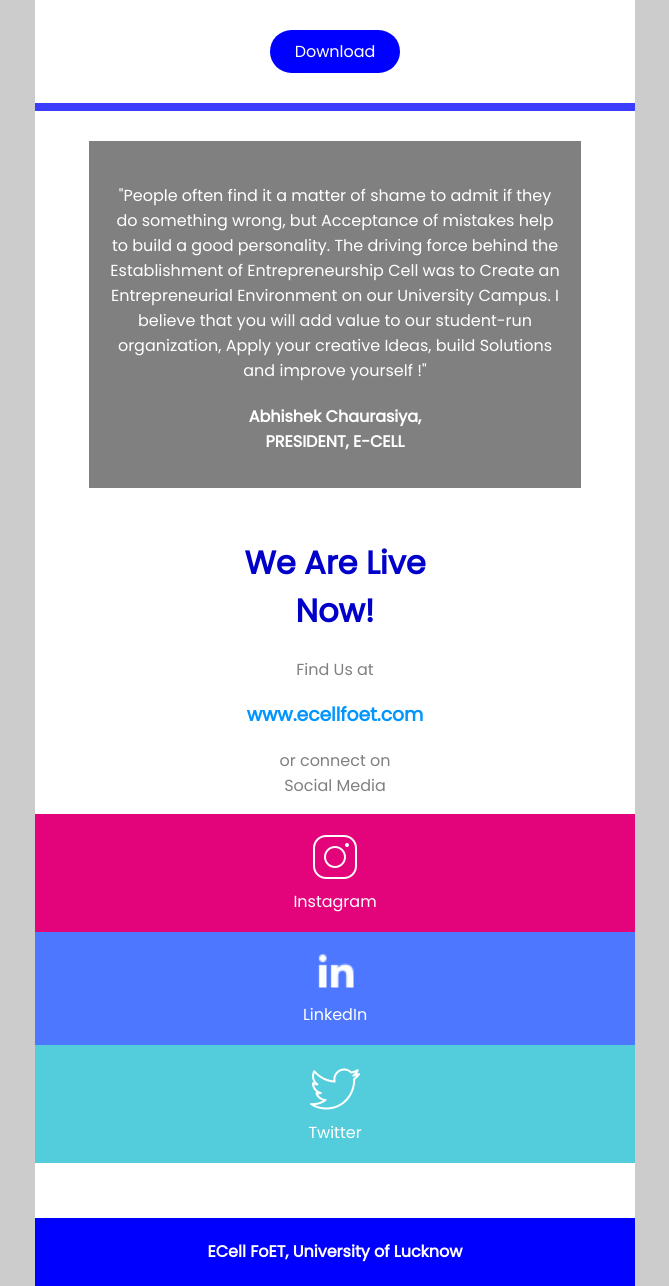
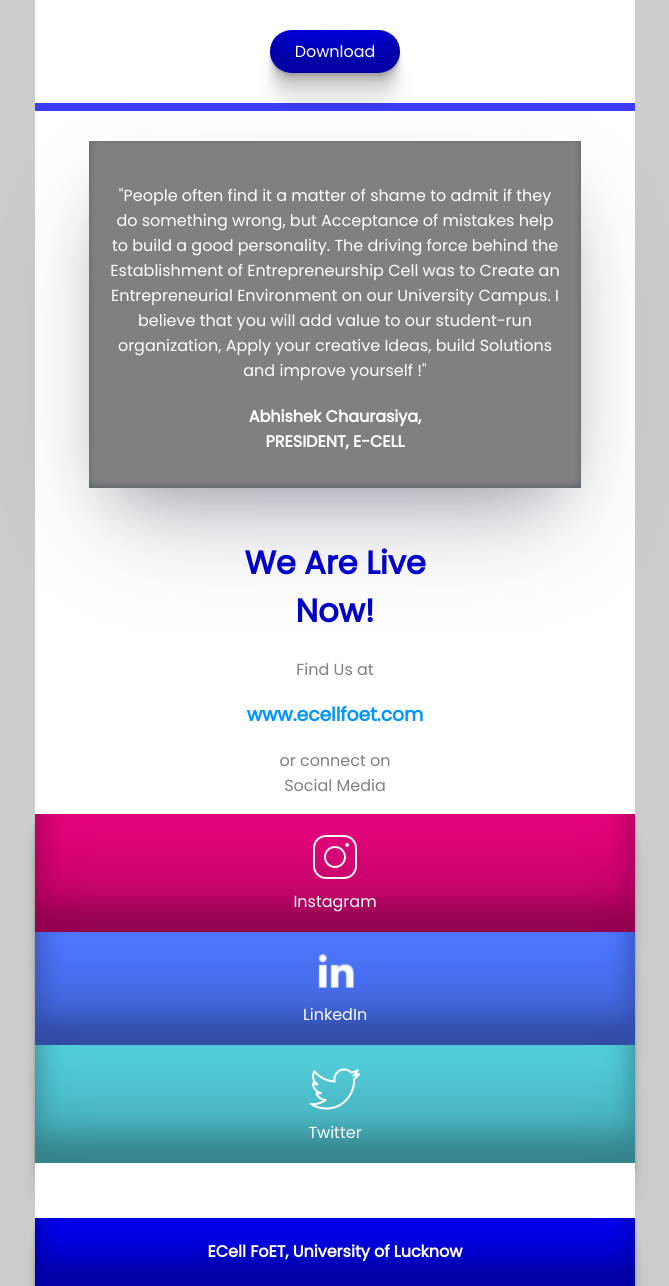
Before and after one commit to Kritikasingh2004/email-temp, a plain HTML site: page index.html in a window 1280 px wide. Shown: the part 610-1896 px from the top of the page, without its empty margins (305-974 px from the left). Drawn offline with Linux system fonts and the light colour scheme.

Commit message:
Update index.html

```diff
--- a/index.html
+++ b/index.html
@@ -41,6 +41,13 @@
         .social{
             margin: 0;
         }
+        .box1{
+            box-shadow: rgba(50, 50, 93, 0.25) 0px 50px 100px -20px, rgba(0, 0, 0, 0.3) 0px 30px 60px -30px, rgba(10, 37, 64, 0.35) 0px -2px 6px 0px inset;
+        }
+        .box{
+            box-shadow: rgba(0, 0, 0, 0.17) 0px -23px 25px 0px inset, rgba(0, 0, 0, 0.15) 0px -36px 30px 0px inset, rgba(0, 0, 0, 0.1) 0px -79px 40px 0px inset, rgba(0, 0, 0, 0.06) 0px 2px 1px, rgba(0, 0, 0, 0.09) 0px 4px 2px, rgba(0, 0, 0, 0.09) 0px 8px 4px, rgba(0, 0, 0, 0.09) 0px 16px 8px, rgba(0, 0, 0, 0.09) 0px 32px 16px;
+
+        }
         @media screen and (max-width: 440px) {
             .imp{
                 height: 720px;
@@ -52,7 +59,7 @@
     <center class="wrapper">
         <table class="main" width="100%">
             <tr>
-                <td height="65" style="background-color: blue;">
+                <td height="65" style="background-color: blue;" class="box">
                     <center>
                         <img src="ecelllogo.png" width="12%" style="margin: 1% 0">
                     </center>
@@ -66,7 +73,7 @@
                     <h2 style="margin-top: 5%; color: black; ">WELCOME TO ENTREPRENEURSHIP CELL <br> FoET, UNIVERSTIY OF LUCKNOW</h2>
                     <p style="margin-top: 6%; margin-bottom: 7%; padding: 0 9%; color: grey;">We are pleased to extend the following Offer Letter to you. You have been selected as a new Member at E-cell FoET, Universtiy of Lucknow. We believe that your knowledge, skills and experience would be an ideal fit for the Working in our Team. We hope that you will enjoy your role and make a significant contribution to the overall success of  our Student-run Organization. <br><br>
                         Kindly Find your Offer Letter below and Share it on your LinkedIn Profile and Other Social Media Platform by mentioning E-cell, FoET, UoL.  </p>
-                        <a href="http://" style="background-color: blue; color: white; text-decoration: none; padding: 10px 25px; border-radius: 25px;">Download</a>
+                        <a href="http://" style="background-color: blue; color: white; text-decoration: none; padding: 10px 25px; border-radius: 25px;" class="box">Download</a>
                     </center>
                 </td>
             </tr>
@@ -76,7 +83,7 @@
             </tr>
             <tr>
                 <td>
-                    <center style="background-color: grey; margin: 5% 9%; padding: 1% 3%;">
+                    <center style="background-color: grey; margin: 5% 9%; padding: 1% 3%;" class="box1">
                         <p style="margin-top: 8%; color: white; ">"People often find it a matter of shame to admit if they do something wrong, but Acceptance of mistakes help to build a good personality. The driving force behind the Establishment of Entrepreneurship Cell was to Create an Entrepreneurial Environment on our University Campus. I believe that you will add value to our student-run organization, Apply your creative Ideas, build Solutions and improve yourself !"
 
                             <h4 style="margin-bottom: 6%;color: white;">Abhishek Chaurasiya,<br>
@@ -98,7 +105,7 @@
                 <td>
                     <a href="https://www.instagram.com/ecellfoet/" style="
                     text-decoration: none;">
-                        <center class="social-links" style="
+                        <center class="social-links box" style="
                         background-color: rgb(227, 4, 123); ">
                             <img src="icons8-instagram-50.png" class="icon">
                             <p class="social">Instagram</p>
@@ -110,7 +117,7 @@
                 <td>
                     <a href="https://www.linkedin.com/company/e-cell-foet-university-of-lucknow/mycompany/" style="
                     text-decoration: none;">
-                        <center class="social-links" style="background-color: rgb(77, 119, 255);">
+                        <center class="social-links box" style="background-color: rgb(77, 119, 255);">
                             <img src="icons8-linkedin-2-30.png" class="icon" width="45px">
                             <p class="social">LinkedIn</p>
                         </center>
@@ -121,7 +128,7 @@
                 <td>
                     <a href="https://twitter.com/ecellfoet" style="
                     text-decoration: none;">
-                        <center class="social-links" style="background-color: rgb(83, 205, 219);">
+                        <center class="social-links box" style="background-color: rgb(83, 205, 219);">
                             <img src="icons8-twitter-50.png" class="icon">
                             <p class="social">Twitter</p>
                         </center>
@@ -132,7 +139,7 @@
                 <td height="55" style="background-color: white;"></td>
             </tr>
             <tr>
-                <td height="65" style="background-color: blue;" >
+                <td height="65" style="background-color: blue;" class="box">
                     <center>
                         <h4 style="color: white;">ECell FoET, University of Lucknow</h4>
                     </center>
```
